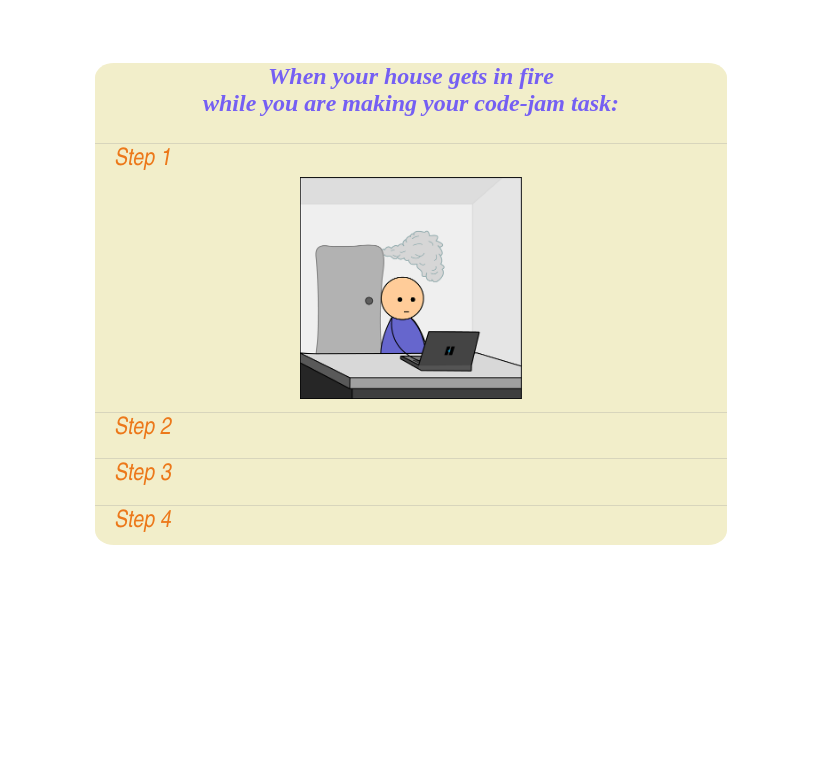
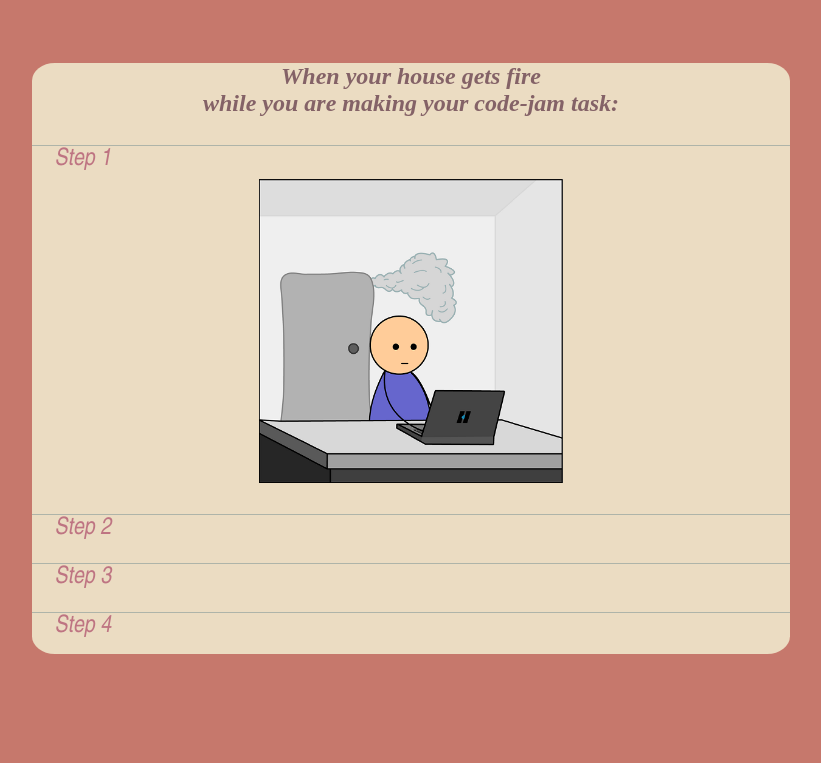
Before and after one commit to JuliaBel5/cssBayan, a plain HTML site: page cssBayan/index.html in a window 1280 px wide. Shown: the whole page, without its empty margins (229-1050 px from the left). Drawn offline with Linux system fonts and the light colour scheme.

Commit message:
feat: add styles (Sat, Mar 11, 2023 02:43:30 PM)

```diff
--- a/cssBayan/index.html
+++ b/cssBayan/index.html
@@ -13,7 +13,7 @@
 <body>
 
   <section class="container">
-    <h1>When your house gets in fire <br> while you are making your code-jam task:</h1>
+    <h1>When your house gets fire <br> while you are making your code-jam task:</h1>
     <div class = "step0">
       <label for="step-1">  <input id="step-1" name="meme" type="radio" checked />
         <div class="text"> Step 1  <img src="close-button.png" class="close" id="closes1"> </div>
--- a/cssBayan/styles.css
+++ b/cssBayan/styles.css
@@ -1,24 +1,23 @@
+body{
+	background-color: #C6786C;
+}
 .container{
-	width: 50%;
-  	height:50%;
+	width: 60%;
+  	height: 60%;
 	margin: 5% auto 5% auto;
-	background-color: #f2eeca;
+	background-color: #EBDCC2;
 	border-radius: 3%;
 }
 .text {
-	color:rgb(236, 120, 26);
+	color:#BE7482;
 	font-size:  1.5rem;
 	font-style: italic;
 	padding-left: 3%;
 	display: flex;
 	justify-content: space-between;
-	border: solid 1px rgba(155,155,155,0.3);
-	border-left: none;
-	border-right: none;
-	border-bottom: none;
+	border-top: solid 0.1rem #AEB4A9;
 }
 .close {
-
 	height: 4%;
 	width: 4%;
 	margin-right: 3%;
@@ -27,19 +26,7 @@
   }
 .container:hover .text{
 	color:#6956e4;
-	/*background-color:rgb(191, 212, 224);
-	box-shadow:
-	0px 0px 0px 1px rgba(155,155,155,0.3),
-	1px 0px 0px 0px rgba(255,255,255,0.9) inset,
-	0px 2px 2px rgba(0,0,0,0.1);*/
 }
-
-
-
-/*.container:hover input:hover ~ div .close {
-	visibility: visible;
-
-}*/
 .container:hover input:not(:hover) ~ div .close {
 	transform: rotate(-45deg);
 
@@ -51,9 +38,7 @@
 
 	visibility: hidden;
 
-
 }
-
 
 
 .container input{
@@ -62,7 +47,7 @@ display: none;
 }
 
 h1 {
-  color:rgb(117, 95, 243);
+  color:#846267;
   size: 1rem;
   text-align: center;
   font-style: italic;
@@ -74,18 +59,12 @@ h1 {
 	font-family:  'Arial Narrow', Arial, sans-serif;
 	padding-top: 1%;
   	padding-bottom: 1%;
-
-	position: relative;
-	z-index: 20;
-	display: block;
+ 	display: block;
 	height: 10%;
 	cursor: pointer;
 	color: rgb(207, 100, 24);
-	line-height: 33px;
-	font-size: 19px;
-	background: linear-gradient(top, #aadbee 1%, rgba(122, 196, 230, 0.314)0%, #02557b 100%);
 
-    border-left: none;
+
 }
 
 .container label:hover{
@@ -94,40 +73,28 @@ h1 {
 }
 
 
-.container input:checked  {
-	content: '';
-	position: absolute;
-	width: 24px;
-	height: 24px;
-	right: 13px;
-	top: 7px;
-
-}
-
 .container article{
+	visibility: hidden;
 	overflow: hidden;
-	height: 0px;
-	position: relative;
-	z-index: 10;
+	height: 0;
 	transition:
-		height 0.3s ease-in-out,
-		box-shadow 0.3s linear;
-    border-radius: 10px;
+	all 0.5s ease-in-out;
+    border-radius: 1%;
 }
 .container input:checked ~ article{
+	visibility: visible;
 	transition:
-		height 0.3s ease-in-out,
-		box-shadow 0.1s linear;
+	all 0.5s ease-in-out;
 
-	height: 25%;
+	height: 20em;
 }
 
 .container input:hover ~ article{
+	visibility: visible;
 	transition:
-		height 0.3s linear,
-		box-shadow 0.1s linear;
+		all 0.5s ease-in-out;
 
-	height: 25%;
+	height: 20rem;
 
 }
 .step0:active  .text {
@@ -135,7 +102,9 @@ h1 {
 }
 
 article:hover{
-	height: 25%;
+	height: 20em;
+	transition:
+	all 0.5s ease-in-out;
 }
 
 .step {
@@ -144,7 +113,8 @@ display: flex;
 
 .step img {
 
-	width: 35%;
-
+	width: 19em;
+	transition:
+	height 0.5s ease-in-out;
   margin: 0 auto;
 }
```
